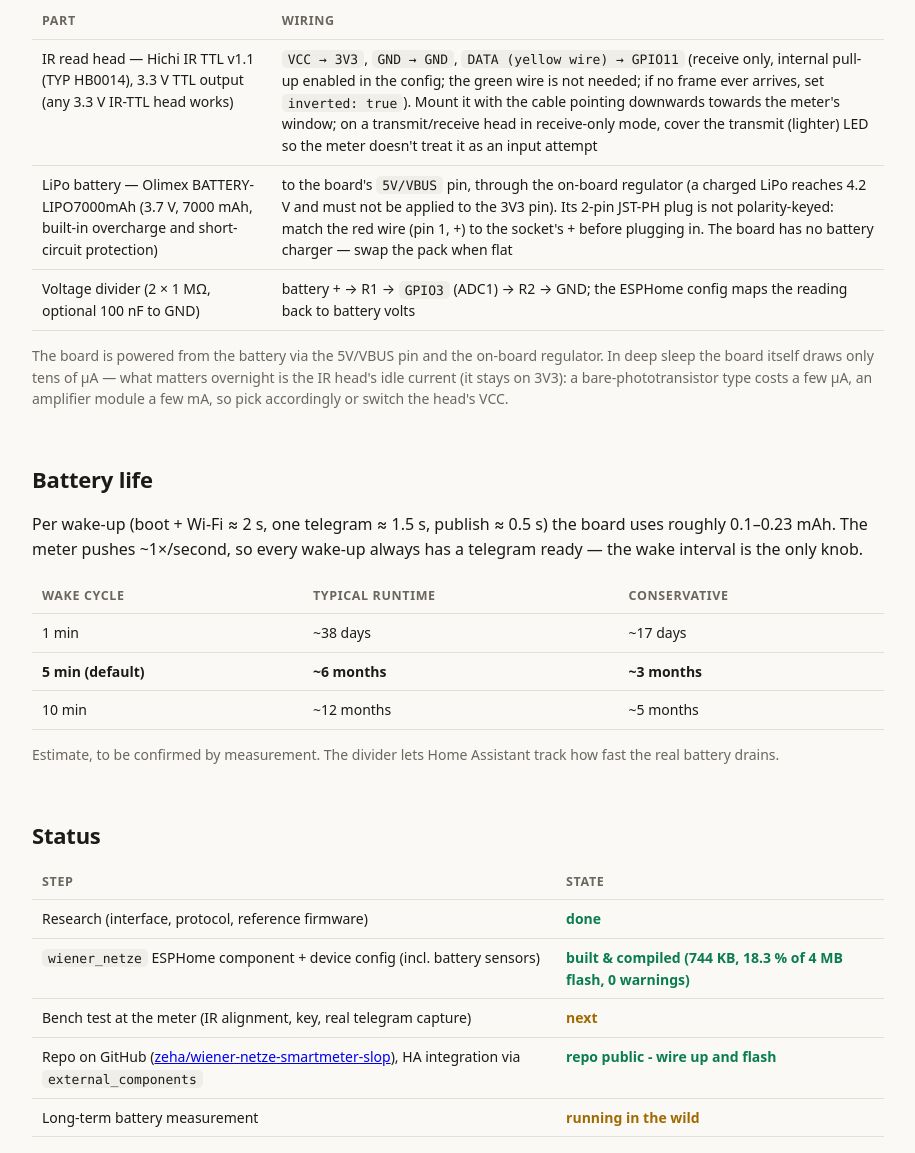
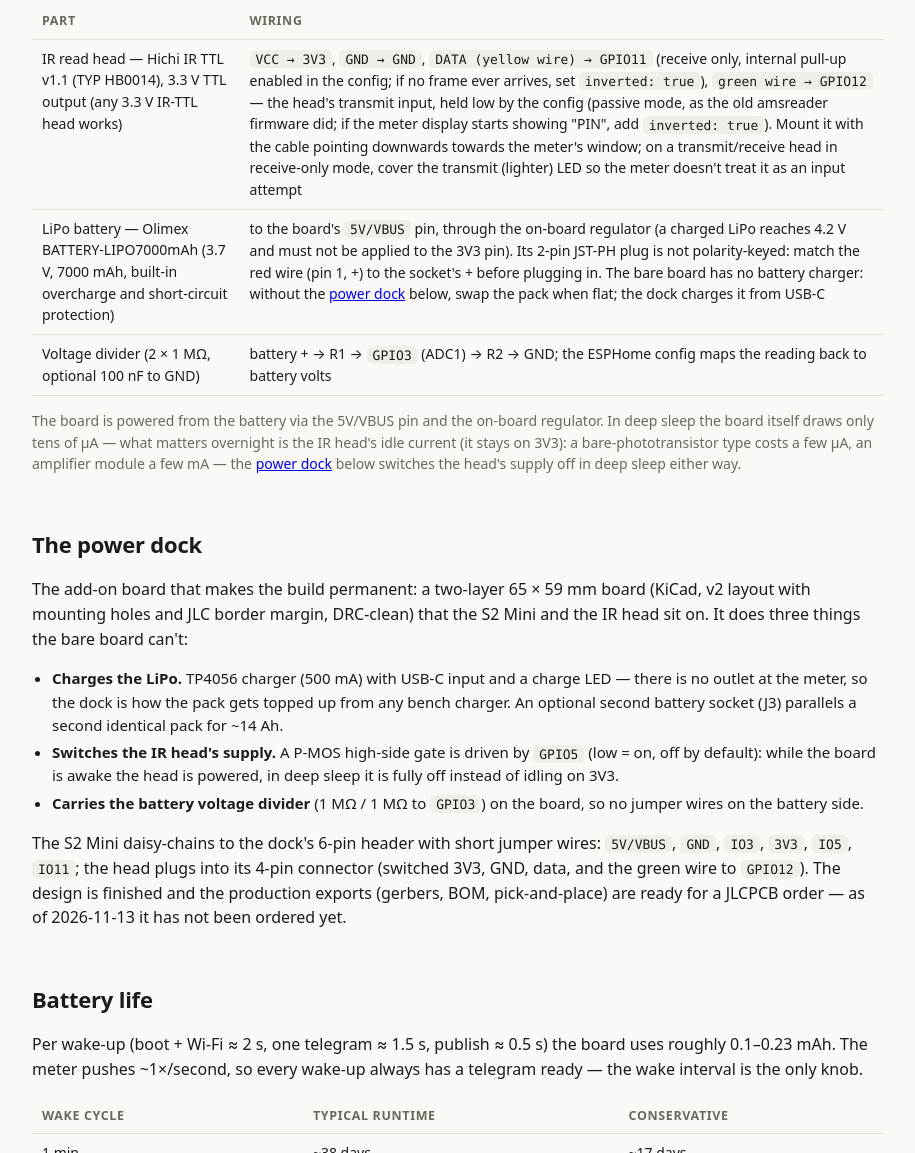
Before and after one commit to zeha/wiener-netze-smartmeter-slop, a plain HTML site: page site/index.html in a window 1280 px wide. Shown: the part 1647-2800 px from the top of the page, without its empty margins (182-1097 px from the left). Drawn offline with Linux system fonts and the light colour scheme.

Commit message:
Bring the overview page up to date: green wire on GPIO12 and the power dock

```diff
--- a/site/index.html
+++ b/site/index.html
@@ -73,7 +73,7 @@
         <rect x="534" y="30" width="170" height="70" rx="10" fill="#e7f3ec" stroke="#bfe0cf"/>
         <text x="619" y="55" text-anchor="middle" font-weight="700" fill="#1c1b18">Wemos S2 Mini</text>
         <text x="619" y="73" text-anchor="middle" fill="#6b675f">ESP32-S2 · ESPHome</text>
-        <text x="619" y="90" text-anchor="middle" fill="#6b675f">LiPo 7000 mAh</text>
+        <text x="619" y="90" text-anchor="middle" fill="#6b675f">LiPo 7000 mAh + dock</text>
         <line x1="704" y1="65" x2="778" y2="65" stroke="#0a7d4f" stroke-width="1.6" marker-end="url(#arr)"/>
         <text x="741" y="52" text-anchor="middle" fill="#0a7d4f" font-size="12">Wi-Fi</text>
         <rect x="784" y="40" width="30" height="50" rx="6" fill="#e7f3ec" stroke="#bfe0cf"/>
@@ -114,11 +114,20 @@
   <h2>Hardware &amp; wiring</h2>
   <table>
     <tr><th>Part</th><th>Wiring</th></tr>
-    <tr><td>IR read head — Hichi IR TTL v1.1 (TYP HB0014), 3.3 V TTL output (any 3.3 V IR-TTL head works)</td><td><code>VCC → 3V3</code>, <code>GND → GND</code>, <code>DATA (yellow wire) → GPIO11</code> (receive only, internal pull-up enabled in the config; the green wire is not needed; if no frame ever arrives, set <code>inverted: true</code>). Mount it with the cable pointing downwards towards the meter's window; on a transmit/receive head in receive-only mode, cover the transmit (lighter) LED so the meter doesn't treat it as an input attempt</td></tr>
-    <tr><td>LiPo battery — Olimex BATTERY-LIPO7000mAh (3.7 V, 7000 mAh, built-in overcharge and short-circuit protection)</td><td>to the board's <code>5V/VBUS</code> pin, through the on-board regulator (a charged LiPo reaches 4.2 V and must not be applied to the 3V3 pin). Its 2-pin JST-PH plug is not polarity-keyed: match the red wire (pin 1, +) to the socket's + before plugging in. The board has no battery charger — swap the pack when flat</td></tr>
+    <tr><td>IR read head — Hichi IR TTL v1.1 (TYP HB0014), 3.3 V TTL output (any 3.3 V IR-TTL head works)</td><td><code>VCC → 3V3</code>, <code>GND → GND</code>, <code>DATA (yellow wire) → GPIO11</code> (receive only, internal pull-up enabled in the config; if no frame ever arrives, set <code>inverted: true</code>), <code>green wire → GPIO12</code> — the head's transmit input, held low by the config (passive mode, as the old amsreader firmware did; if the meter display starts showing "PIN", add <code>inverted: true</code>). Mount it with the cable pointing downwards towards the meter's window; on a transmit/receive head in receive-only mode, cover the transmit (lighter) LED so the meter doesn't treat it as an input attempt</td></tr>
+    <tr><td>LiPo battery — Olimex BATTERY-LIPO7000mAh (3.7 V, 7000 mAh, built-in overcharge and short-circuit protection)</td><td>to the board's <code>5V/VBUS</code> pin, through the on-board regulator (a charged LiPo reaches 4.2 V and must not be applied to the 3V3 pin). Its 2-pin JST-PH plug is not polarity-keyed: match the red wire (pin 1, +) to the socket's + before plugging in. The bare board has no battery charger: without the <a href="#power-dock">power dock</a> below, swap the pack when flat; the dock charges it from USB-C</td></tr>
     <tr><td>Voltage divider (2 × 1 MΩ, optional 100 nF to GND)</td><td>battery + → R1 → <code>GPIO3</code> (ADC1) → R2 → GND; the ESPHome config maps the reading back to battery volts</td></tr>
   </table>
-  <p style="font-size:14px;color:var(--muted)">The board is powered from the battery via the 5V/VBUS pin and the on-board regulator. In deep sleep the board itself draws only tens of µA — what matters overnight is the IR head's idle current (it stays on 3V3): a bare-phototransistor type costs a few µA, an amplifier module a few mA, so pick accordingly or switch the head's VCC.</p>
+  <p style="font-size:14px;color:var(--muted)">The board is powered from the battery via the 5V/VBUS pin and the on-board regulator. In deep sleep the board itself draws only tens of µA — what matters overnight is the IR head's idle current (it stays on 3V3): a bare-phototransistor type costs a few µA, an amplifier module a few mA — the <a href="#power-dock">power dock</a> below switches the head's supply off in deep sleep either way.</p>
+
+  <h2 id="power-dock">The power dock</h2>
+  <p>The add-on board that makes the build permanent: a two-layer 65 × 59 mm board (KiCad, v2 layout with mounting holes and JLC border margin, DRC-clean) that the S2 Mini and the IR head sit on. It does three things the bare board can't:</p>
+  <ul>
+    <li><strong>Charges the LiPo.</strong> TP4056 charger (500 mA) with USB-C input and a charge LED — there is no outlet at the meter, so the dock is how the pack gets topped up from any bench charger. An optional second battery socket (J3) parallels a second identical pack for ~14 Ah.</li>
+    <li><strong>Switches the IR head's supply.</strong> A P-MOS high-side gate is driven by <code>GPIO5</code> (low = on, off by default): while the board is awake the head is powered, in deep sleep it is fully off instead of idling on 3V3.</li>
+    <li><strong>Carries the battery voltage divider</strong> (1 MΩ / 1 MΩ to <code>GPIO3</code>) on the board, so no jumper wires on the battery side.</li>
+  </ul>
+  <p>The S2 Mini daisy-chains to the dock's 6-pin header with short jumper wires: <code>5V/VBUS</code>, <code>GND</code>, <code>IO3</code>, <code>3V3</code>, <code>IO5</code>, <code>IO11</code>; the head plugs into its 4-pin connector (switched 3V3, GND, data, and the green wire to <code>GPIO12</code>). The design is finished and the production exports (gerbers, BOM, pick-and-place) are ready for a JLCPCB order — as of 2026-11-13 it has not been ordered yet.</p>
 
   <h2>Battery life</h2>
   <p>Per wake-up (boot + Wi-Fi ≈ 2 s, one telegram ≈ 1.5 s, publish ≈ 0.5 s) the board uses roughly 0.1–0.23 mAh. The meter pushes ~1×/second, so every wake-up always has a telegram ready — the wake interval is the only knob.</p>
@@ -135,7 +144,9 @@
     <tr><th>Step</th><th>State</th></tr>
     <tr><td>Research (interface, protocol, reference firmware)</td><td class="ok">done</td></tr>
     <tr><td><code>wiener_netze</code> ESPHome component + device config (incl. battery sensors)</td><td class="ok">built &amp; compiled (744 KB, 18.3 % of 4 MB flash, 0 warnings)</td></tr>
-    <tr><td>Bench test at the meter (IR alignment, key, real telegram capture)</td><td class="wait">next</td></tr>
+    <tr><td>Power dock (TP4056 charger, USB-C input, P-MOS switch for the head supply, on-board divider) — KiCad design</td><td class="ok">v2 layout done: DRC-clean, JLC production exports ready</td></tr>
+    <tr><td>Power dock PCB ordered and assembled (JLCPCB)</td><td class="wait">next</td></tr>
+    <tr><td>Bench test at the meter (IR alignment, key, real telegram capture)</td><td class="wait">after the dock is on the bench</td></tr>
     <tr><td>Repo on GitHub (<a href="https://github.com/zeha/wiener-netze-smartmeter-slop">zeha/wiener-netze-smartmeter-slop</a>), HA integration via <code>external_components</code></td><td class="ok">repo public - wire up and flash</td></tr>
     <tr><td>Long-term battery measurement</td><td class="wait">running in the wild</td></tr>
   </table>
@@ -158,11 +169,17 @@ uart:
       pullup: true
   baud_rate: 9600
 
+# the head's green wire (transmit input): held low = passive mode
+output:
+  - platform: gpio
+    id: ir_led_hold
+    pin: GPIO12
+
 wiener_netze:
   uart_id: meter_uart
   security_key: "&lt;32-hex key from the Wiener Netze portal&gt;"
   read_timeout: 10s</code></pre>
-  <p>The <code>uart:</code> block is mandatory: it is how the component receives the IR head's data line (9600 baud, 8N1, no TX). Placeholders you must fill in: Wi-Fi credentials, the ESPHome API encryption key (<code>openssl rand -base64 32</code>), and the meter security key from the portal. The full example config in the repo adds deep-sleep wake-up every 5 minutes and the battery voltage sensor.</p>
+  <p>The <code>uart:</code> block is mandatory: it is how the component receives the IR head's data line (9600 baud, 8N1, no TX). Placeholders you must fill in: Wi-Fi credentials, the ESPHome API encryption key (<code>openssl rand -base64 32</code>), and the meter security key from the portal. The full example config in the repo adds deep-sleep wake-up every 5 minutes, the battery voltage sensor and the <code>GPIO12</code> output that holds the head's green wire low.</p>
 
   <footer class="page">
     Firmware logic derived from <a href="https://github.com/aldadic/esp-smartmeter-reader">aldadic/esp-smartmeter-reader</a> (GPL-3.0),
```
